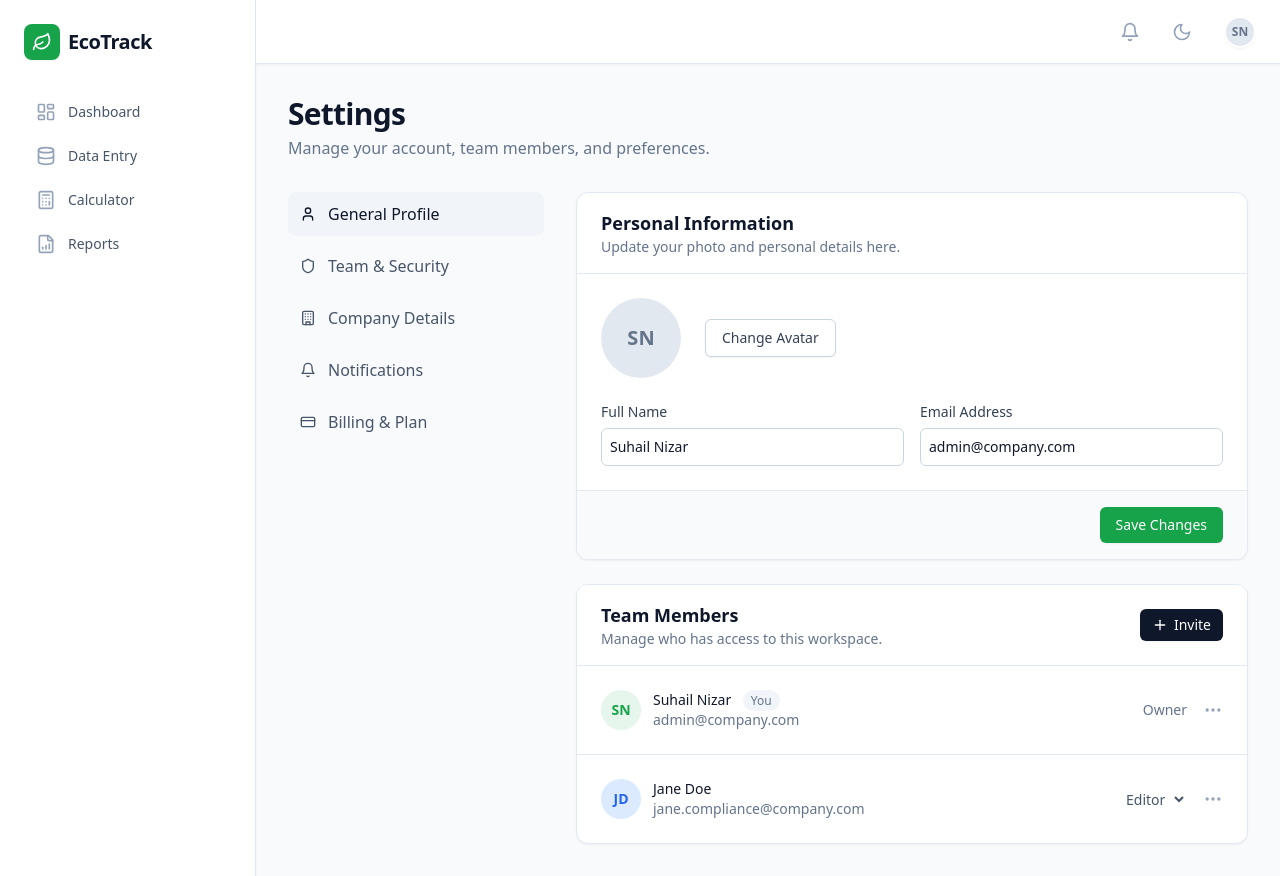
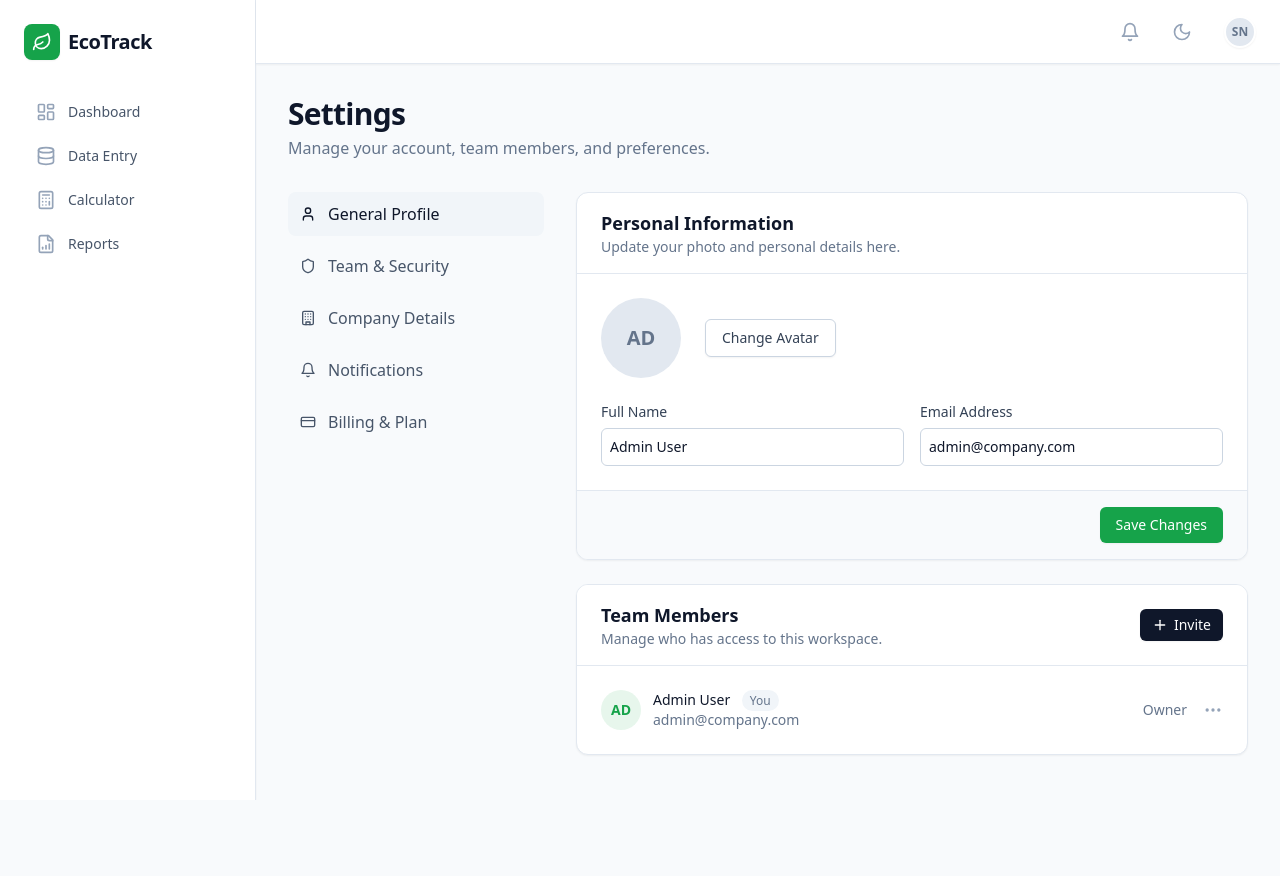
Before and after one commit to Naruto7H/EGSTRACKER, a Next.js app: page /settings in a window 1280 px wide. After the commit the page ends 800 px from the top, so only its background shows below. Built offline with nearby package versions, Linux system fonts and the light colour scheme.

Commit message:
Update user name and avatar in settings page

```diff
--- a/src/app/(dashboard)/settings/page.tsx
+++ b/src/app/(dashboard)/settings/page.tsx
@@ -43,7 +43,7 @@ export default function SettingsPage() {
             <div className="p-6 space-y-6">
               <div className="flex items-center gap-6">
                 <div className="h-20 w-20 rounded-full bg-slate-200 dark:bg-slate-700 flex items-center justify-center text-xl font-bold text-slate-500 dark:text-slate-400">
-                  SN
+                  AD
                 </div>
                 <div>
                   <button className="bg-white dark:bg-slate-800 border border-slate-300 dark:border-slate-700 text-slate-700 dark:text-slate-200 px-4 py-2 rounded-md text-sm font-medium hover:bg-slate-50 dark:hover:bg-slate-700 transition-colors shadow-sm">
@@ -55,7 +55,7 @@ export default function SettingsPage() {
               <div className="grid grid-cols-1 md:grid-cols-2 gap-4">
                 <div>
                   <label className="block text-sm font-medium text-slate-700 dark:text-slate-300 mb-1.5">Full Name</label>
-                  <input type="text" defaultValue="Suhail Nizar" className="w-full rounded-md border border-slate-300 dark:border-slate-700 bg-transparent p-2 text-sm text-slate-900 dark:text-slate-100 focus:border-primary focus:ring-1 focus:ring-primary outline-none transition-colors" />
+                  <input type="text" defaultValue="Admin User" className="w-full rounded-md border border-slate-300 dark:border-slate-700 bg-transparent p-2 text-sm text-slate-900 dark:text-slate-100 focus:border-primary focus:ring-1 focus:ring-primary outline-none transition-colors" />
                 </div>
                 <div>
                   <label className="block text-sm font-medium text-slate-700 dark:text-slate-300 mb-1.5">Email Address</label>
@@ -86,33 +86,14 @@ export default function SettingsPage() {
               {/* Member 1 */}
               <div className="flex items-center justify-between p-6">
                 <div className="flex items-center gap-3">
-                  <div className="h-10 w-10 rounded-full bg-primary/10 text-primary flex items-center justify-center font-bold text-sm">SN</div>
+                  <div className="h-10 w-10 rounded-full bg-primary/10 text-primary flex items-center justify-center font-bold text-sm">AD</div>
                   <div>
-                    <p className="font-medium text-sm text-slate-900 dark:text-slate-100">Suhail Nizar <span className="ml-2 text-xs bg-slate-100 dark:bg-slate-800 text-slate-500 dark:text-slate-400 px-2 py-0.5 rounded-full">You</span></p>
+                    <p className="font-medium text-sm text-slate-900 dark:text-slate-100">Admin User <span className="ml-2 text-xs bg-slate-100 dark:bg-slate-800 text-slate-500 dark:text-slate-400 px-2 py-0.5 rounded-full">You</span></p>
                     <p className="text-sm text-slate-500 dark:text-slate-400">admin@company.com</p>
                   </div>
                 </div>
                 <div className="flex items-center gap-4">
                   <span className="text-sm text-slate-500 dark:text-slate-400 hidden sm:inline-block">Owner</span>
-                  <button className="text-slate-400 hover:text-slate-600 dark:hover:text-slate-300"><MoreHorizontal className="h-5 w-5" /></button>
-                </div>
-              </div>
-
-              {/* Member 2 */}
-              <div className="flex items-center justify-between p-6">
-                <div className="flex items-center gap-3">
-                  <div className="h-10 w-10 rounded-full bg-blue-100 text-blue-600 flex items-center justify-center font-bold text-sm">JD</div>
-                  <div>
-                    <p className="font-medium text-sm text-slate-900 dark:text-slate-100">Jane Doe</p>
-                    <p className="text-sm text-slate-500 dark:text-slate-400">jane.compliance@company.com</p>
-                  </div>
-                </div>
-                <div className="flex items-center gap-4">
-                  <select className="text-sm border-none bg-transparent text-slate-600 dark:text-slate-300 outline-none cursor-pointer hidden sm:inline-block font-medium">
-                    <option>Editor</option>
-                    <option>Viewer</option>
-                    <option>Admin</option>
-                  </select>
                   <button className="text-slate-400 hover:text-slate-600 dark:hover:text-slate-300"><MoreHorizontal className="h-5 w-5" /></button>
                 </div>
               </div>
```
